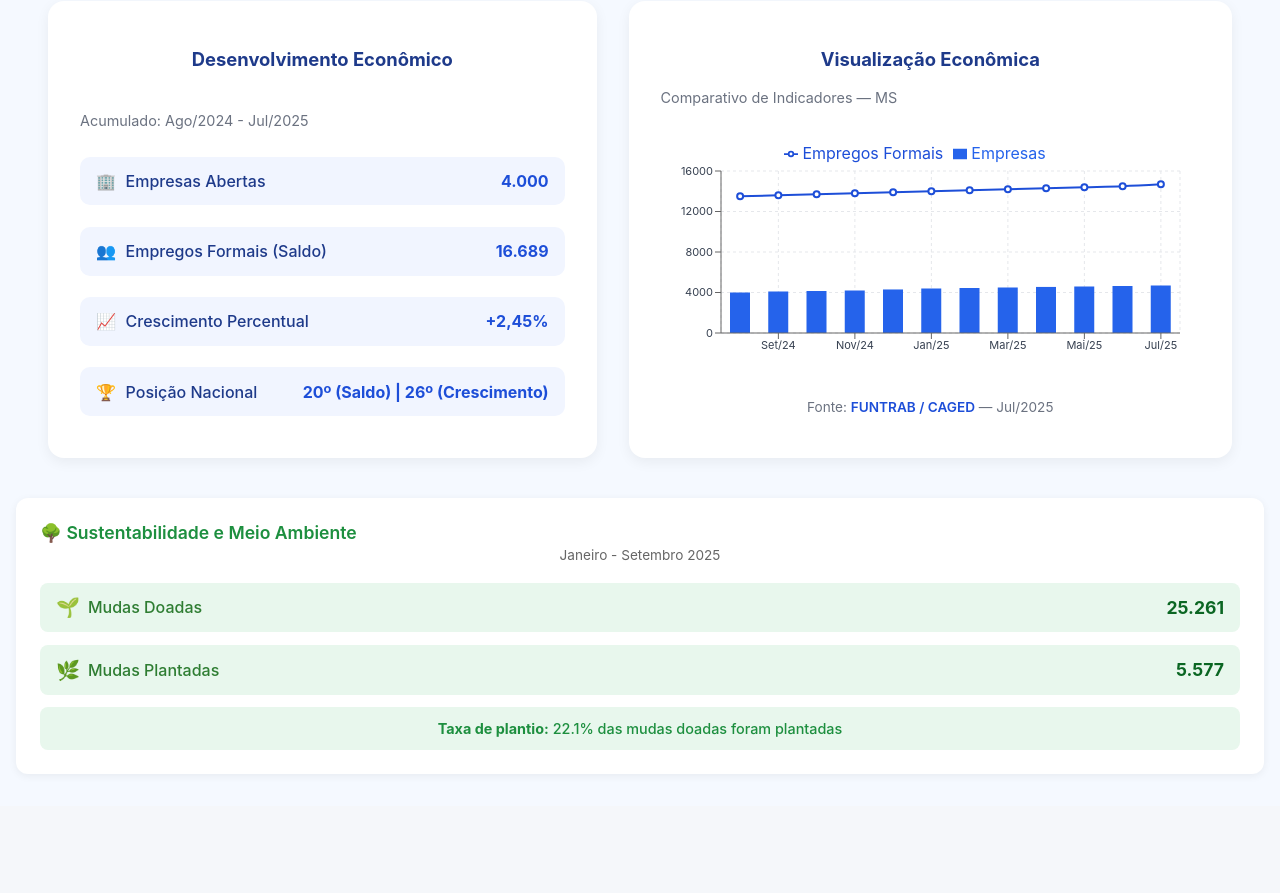
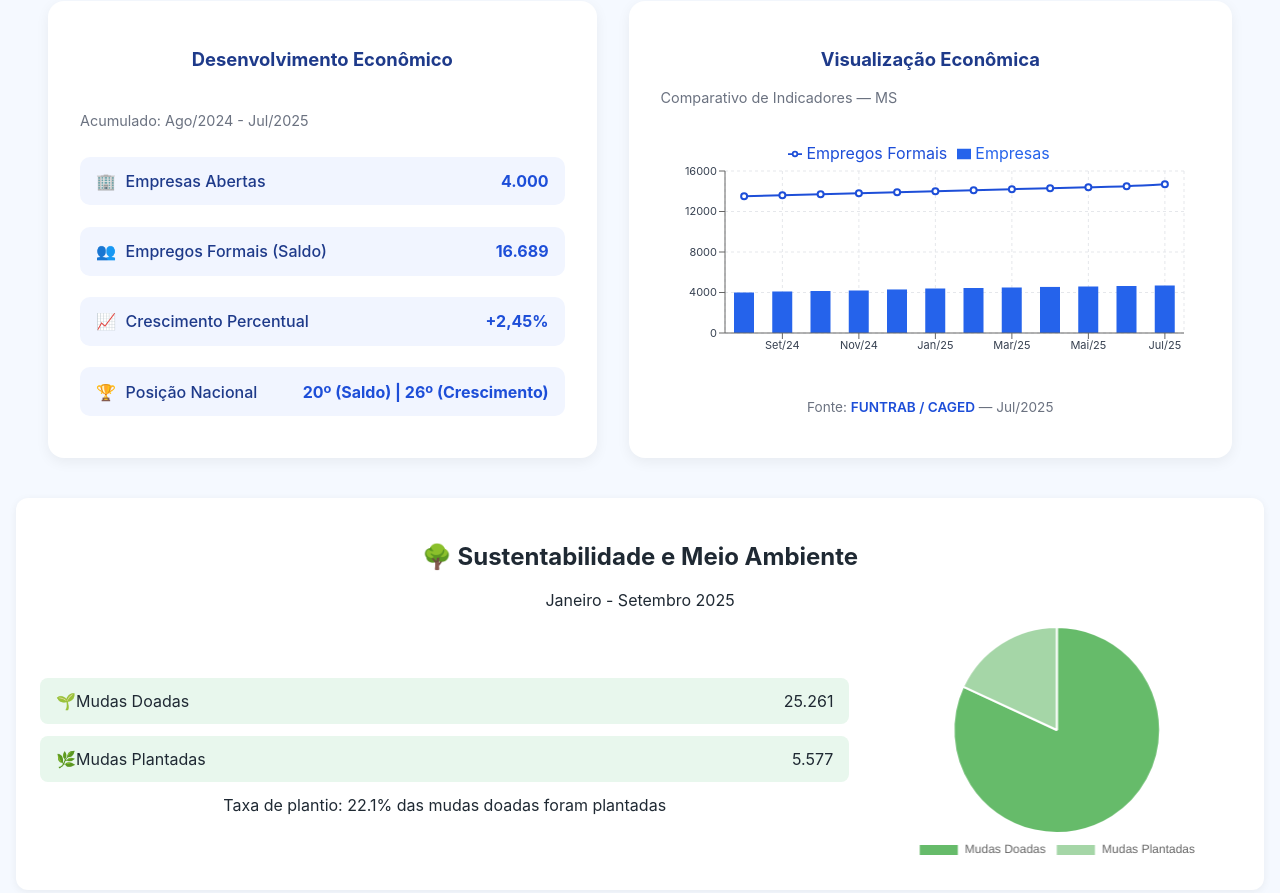
Before and after one commit to Magnumja/semades-dashboard, a React (Vite) app: page / in a window 1280 px wide. Shown: the part 860-1753 px from the top of the page. Before the commit the page ends 1666 px from the top, so only its background shows below. Built offline with nearby package versions, Linux system fonts and the light colour scheme.

Commit message:
fix: :bug:

```diff
--- a/package.json
+++ b/package.json
@@ -9,7 +9,9 @@
     "preview": "vite preview"
   },
   "dependencies": {
+    "chart.js": "^4.5.1",
     "react": "^18.2.0",
+    "react-chartjs-2": "^5.3.0",
     "react-dom": "^18.2.0",
     "recharts": "^3.3.0"
   },
--- a/src/components/EnvironmentCards.jsx
+++ b/src/components/EnvironmentCards.jsx
@@ -1,5 +1,16 @@
 import React from "react";
+// ...existing code...
 import "../styles/EnvironmentCards.css";
+import { Pie } from "react-chartjs-2";
+import {
+  Chart as ChartJS,
+  ArcElement,
+  Tooltip,
+  Legend,
+  Title,
+} from "chart.js";
+
+ChartJS.register(ArcElement, Tooltip, Legend, Title);
 
 const forestData = [
   { icon: "\u{1F331}", label: "Mudas Doadas", value: 25261 },
@@ -11,6 +22,41 @@ const sectionTitle = "\u{1F333} Sustentabilidade e Meio Ambiente";
 const sectionPeriod = "Janeiro - Setembro 2025";
 
 export default function EnvironmentCards() {
+  const pieData = {
+    labels: forestData.map((d) => d.label),
+    datasets: [
+      {
+        data: forestData.map((d) => d.value),
+        backgroundColor: ["#66bb6a", "#a5d6a7"],
+        borderColor: ["#ffffff", "#ffffff"],
+        borderWidth: 2,
+      },
+    ],
+  };
+
+  const options = {
+    responsive: true,
+    maintainAspectRatio: false,
+    plugins: {
+      legend: {
+        position: "bottom",
+      },
+      title: {
+        display: false,
+      },
+      tooltip: {
+        callbacks: {
+          label: function (context) {
+            const value = context.parsed;
+            const total = context.dataset.data.reduce((s, v) => s + v, 0);
+            const pct = ((value / total) * 100).toFixed(1);
+            return `${context.label}: ${value.toLocaleString("pt-BR")} (${pct}%)`;
+          },
+        },
+      },
+    },
+  };
+
   return (
     <section className="env-container">
       <div className="env-header">
@@ -19,6 +65,7 @@ export default function EnvironmentCards() {
       </div>
 
       <div className="env-card">
+        <div className="card-list">
           {forestData.map((item) => (
             <div key={item.label} className="card-row">
               <div className="left">
@@ -38,6 +85,11 @@ export default function EnvironmentCards() {
             </span>
           </div>
         </div>
+
+        <div className="chart-container" aria-hidden="true">
+          <Pie data={pieData} options={options} />
+        </div>
+      </div>
     </section>
   );
 }
--- a/src/styles/EnvironmentCards.css
+++ b/src/styles/EnvironmentCards.css
@@ -1,3 +1,4 @@
+/* ...existing code... */
 .env-container {
   background: #ffffff;
   border-radius: 12px;
@@ -8,28 +9,28 @@
   height: 100%;
 }
 
-.env-title {
-  color: #1d8f3f; /* verde SEMADES */
-  font-size: 1.1rem;
-  font-weight: 600;
-  display: flex;
-  align-items: center;
-  gap: 0.4rem;
-  margin: 0;
-}
-
-.env-header p {
-  color: #666;
-  font-size: 0.85rem;
-  margin-top: 0.3rem;
-  margin-bottom: 1.2rem;
-}
+/* ...existing code... */
 
 .env-card {
   display: flex;
+  gap: 1rem;
+  /* centraliza verticalmente todo o conteúdo (recomendado) */
+  align-items: center;
+  /* permite que o conteúdo expanda horizontalmente */
+}
+
+/* nova classe que agrupa a lista de cartões */
+.card-list {
+  display: flex;
   flex-direction: column;
   gap: 0.8rem;
+  flex: 1 1 auto;
+  align-self: center;
+  /* opcional: limita largura máxima para não "empurrar" o gráfico */
+  max-width: calc(100% - 260px);
 }
+
+
 
 .card-row {
   display: flex;
@@ -41,37 +42,34 @@
   transition: 0.2s ease;
 }
 
-.card-row:hover {
-  background: #d9f2e0;
+
+.chart-container {
+  width: 220px;
+  height: 220px;
+  background: transparent;
+  display: flex;
+  align-items: center;
+  justify-content: center;
+  border-radius: 8px;
+  align-self: center;
+  margin-left: 8px;
 }
 
-.left {
-  display: flex;
-  align-items: center;
-  gap: 0.5rem;
-  color: #2e7d32;
-  font-weight: 500;
+
+
+@media (max-width: 720px) {
+  .env-card {
+    flex-direction: column;
+    align-items: stretch;
+  }
+
+  .card-list {
+    max-width: 100%;
+    align-self: stretch;
+  }
+
+  .chart-container {
+    width: 100%;
+    height: 220px;
+  }
 }
-
-.item-icon {
-  font-size: 1.2rem;
-}
-
-.value {
-  color: #0b6623;
-  font-weight: 700;
-  font-size: 1.1rem;
-}
-
-.card-footer {
-  background: #e8f7ed;
-  border-radius: 8px;
-  padding: 0.8rem 1rem;
-  font-size: 0.9rem;
-  color: #1d8f3f;
-  font-weight: 500;
-}
-
-.taxa-titulo {
-  font-weight: 700;
-}
```
Also changed, not shown: 1 other file (tests, documents, lock files or other folders). Lines whose indentation alone changed are shown as unchanged.
